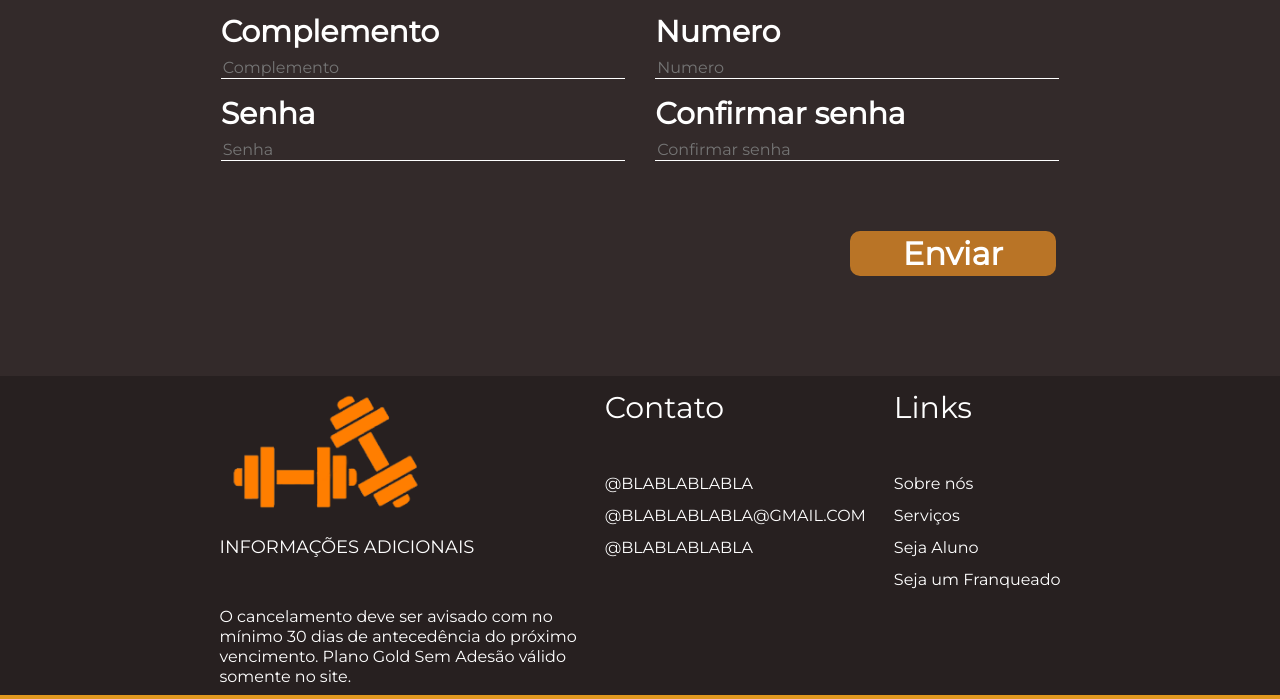
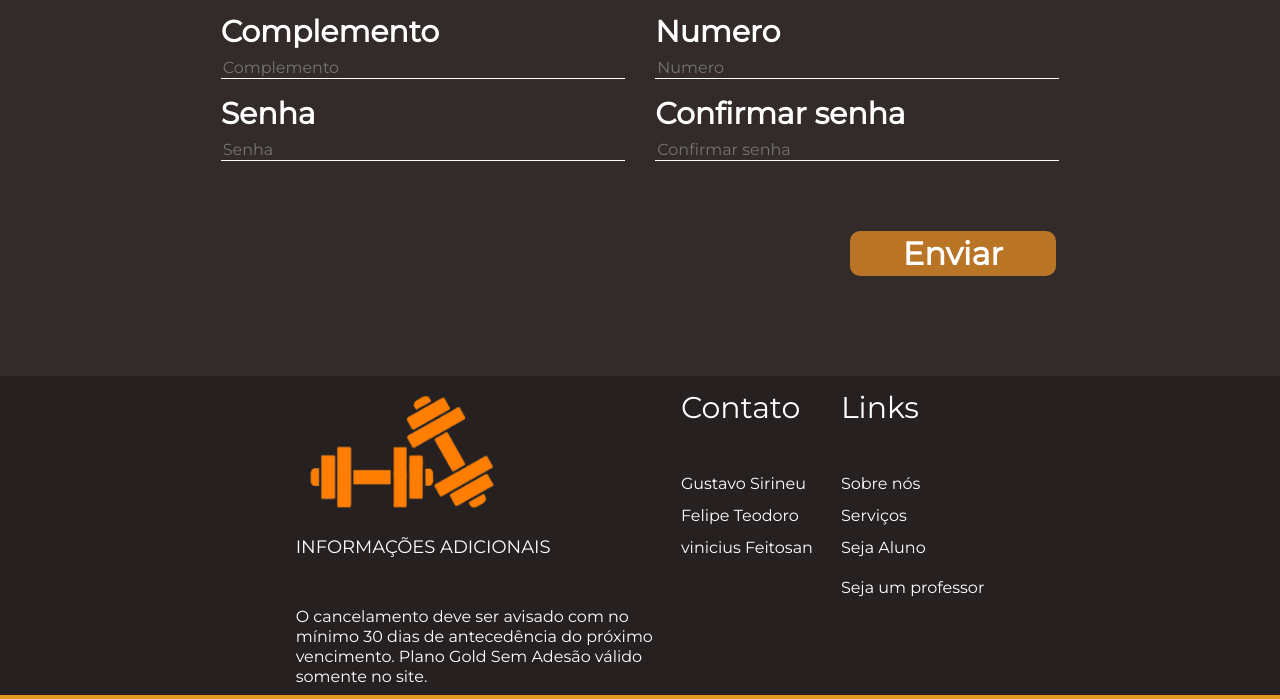
Before and after one commit to Teodoro10/Life-Fitness, a plain HTML site: page professor.html in a window 1280 px wide. Shown: the part 741-1440 px from the top of the page. Drawn offline with Linux system fonts and the light colour scheme.

Commit message:
Update professor.html

```diff
--- a/professor.html
+++ b/professor.html
@@ -53,7 +53,6 @@
                         <li><a href="aulas.html" target="_blank">Horarios</a></li>
                         <li><a href="galeria.html">Fotos</a></li>
                         <li><a href="planos.html">Planos</a></li>
-                        <li><a href="professor.html">Professor</a></li>
                     </ul>
                 </nav>
             </header>
@@ -114,19 +113,20 @@
             <div class="foot2">
                 <p class="foot">Contato</p>
                 <div class="texto-footer">
-                    <p> <a href="https://www.instagram.com" target="_blank">@BLABLABLABLA</a></p>
-                    <p class="cont"><a href="" target="_blank">@BLABLABLABLA@GMAIL.COM</a></p>
-                    <p class="cont">
-                        <a href="https://twitter.com" target="_blank"></a>@BLABLABLABLA</p>
+                    <p> <a href="https://www.linkedin.com/in/sirineuu/" target="_blank">Gustavo Sirineu</a></p>
+                    <p class="cont"><a href="https://www.linkedin.com/in/felipe-teodoro10/" target="_blank">Felipe Teodoro</a></p>
+                    <p class="cont"><a href="https://www.linkedin.com/in/vinicius-feitosan/" target="_blank">vinicius Feitosan</a></p>
+
                 </div>
             </div>
             <div class="foot3">
                 <p class="foot">Links</p>
                 <div class="texto-footer">
-                    <p>Sobre nós</p>
+                    <a href="sobre.html"><p>Sobre nós</p></a>
                     <p class="cont">Serviços</p>
                     <p class="cont">Seja Aluno</p>
-                    <p class="cont">Seja um Franqueado</p>
+                    <br>
+                    <a href="professor.html"><p>Seja um professor</p></a>
                 </div>
             </div>
         </div>
```
